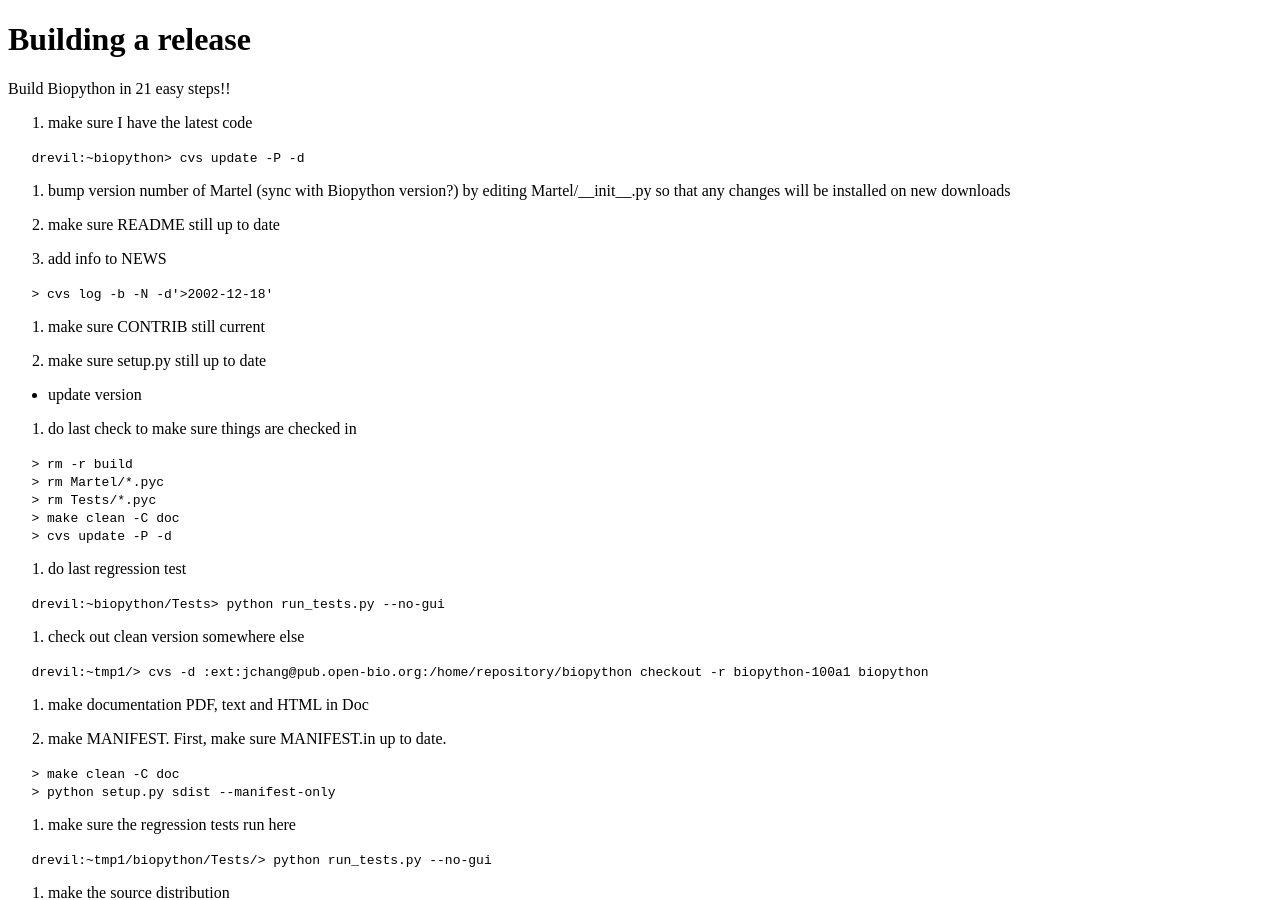
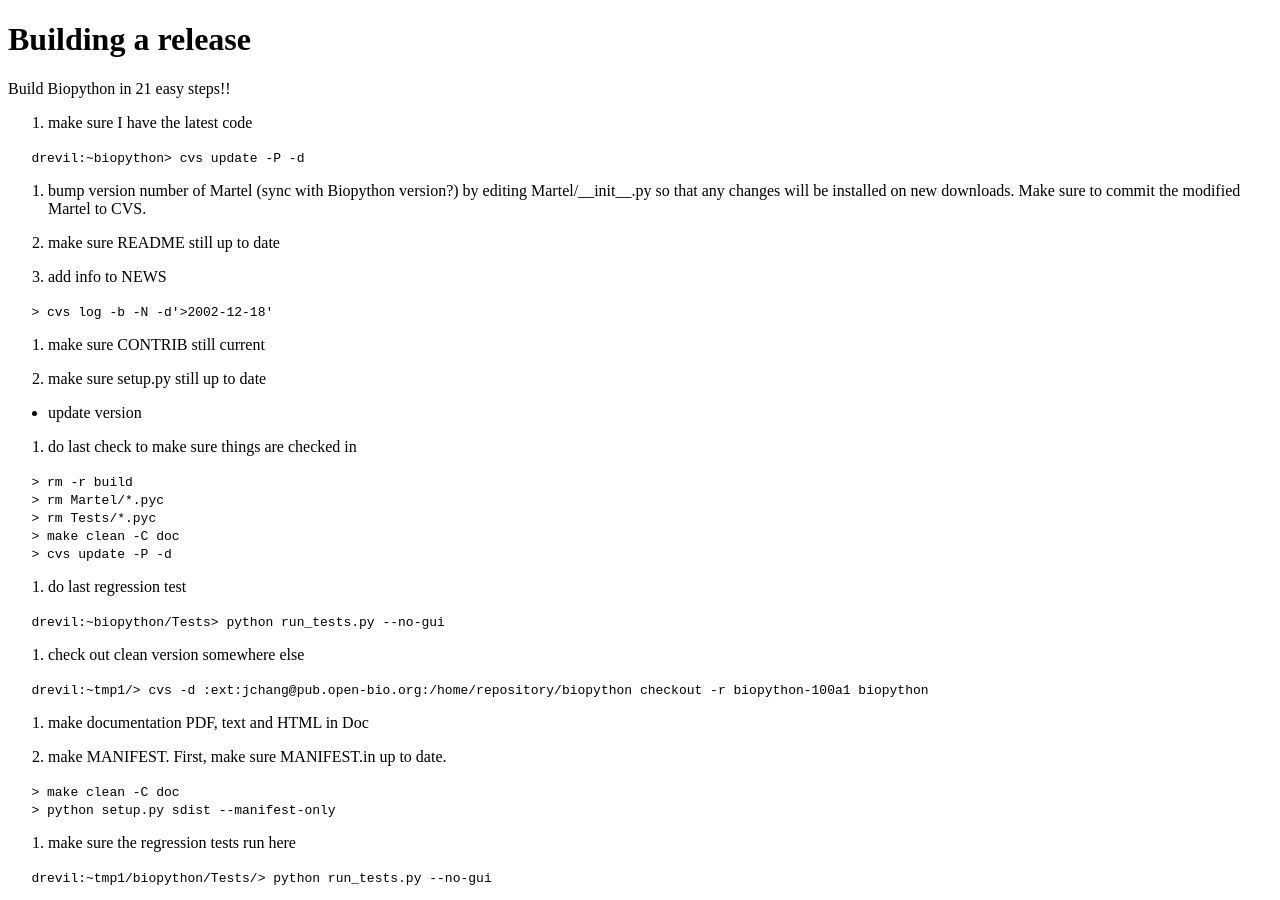
Before and after one commit to biopython/biopython.github.io, a Jekyll site: the page built from wiki/Building_a_release.md, in a window 1280 px wide and 900 px high. Built offline with Jekyll 4.4.1, drawn with Linux system fonts in a browser that asks for light colours.

Commit message:
Change to wiki page

```diff
--- a/wiki/Building_a_release.md
+++ b/wiki/Building_a_release.md
@@ -12,7 +12,7 @@ Build Biopython in 21 easy steps!!
 
 2. bump version number of Martel (sync with Biopython version?) by
 editing Martel/\_\_init\_\_.py so that any changes will be installed on
-new downloads
+new downloads. Make sure to commit the modified Martel to CVS.
 
 3. make sure README still up to date
 
```
Also changed, not shown: 1 other file.
